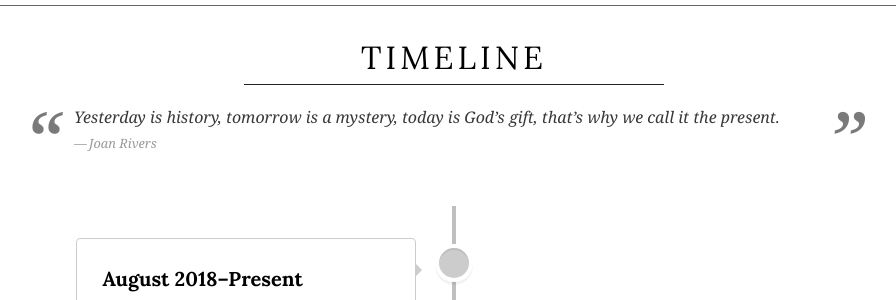
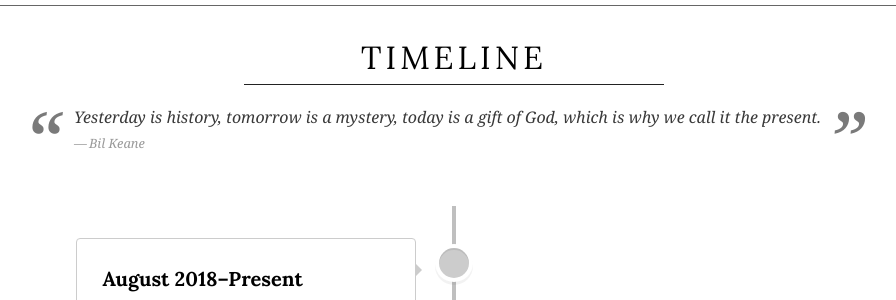
Before and after one commit to istaehun/taehun, a Jekyll site: the page built from timeline.html, in a window 1280 px wide and 900 px high. Shown: the part 326-626 px from the top of the window, without its empty margins (186-1082 px from the left). Built offline with Jekyll 4.4.1, drawn with Linux system fonts in a browser that asks for light colours; nearby versions of some CDN libraries.

Commit message:
Update blockquote.yml

```diff
--- a/_data/blockquote.yml
+++ b/_data/blockquote.yml
@@ -8,8 +8,8 @@ dissertation:
   comment: "In theory there is no difference between theory and practice. In practice there is."
   cite: "Yogi Berra"
 timeline:
-  comment: "Yesterday is history, tomorrow is a mystery, today is God’s gift, that’s why we call it the present."
-  cite: "Joan Rivers"
+  comment: "Yesterday is history, tomorrow is a mystery, today is a gift of God, which is why we call it the present."
+  cite: "Bil Keane"
 references:
   comment: "If you want to go quickly, go alone. If you want to go far, go together."
   cite: "African proverb"
```
